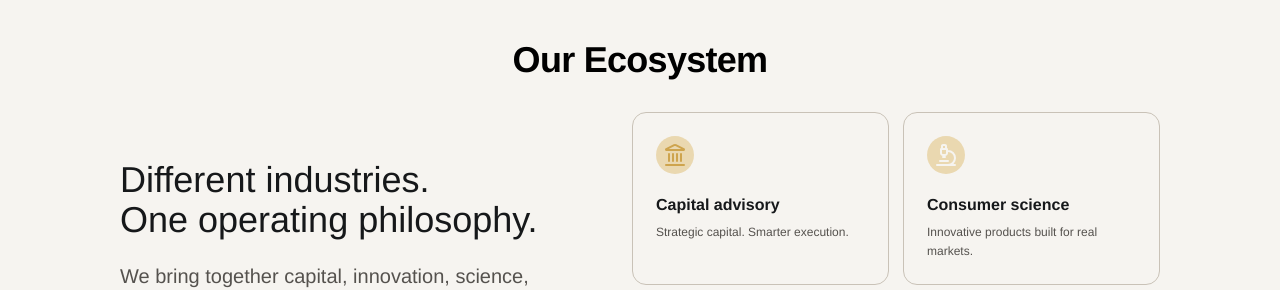
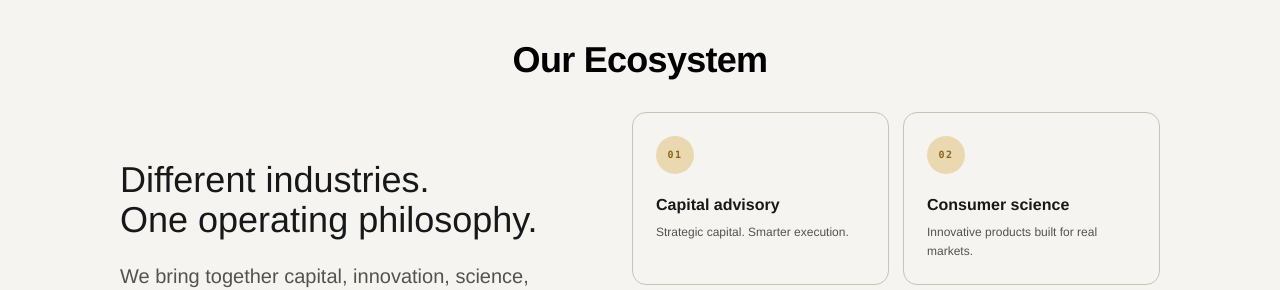
Before and after one commit to unifirolabs-beep/ugrp, a Next.js app: page /about in a window 1280 px wide. Shown: the part 2880-3170 px from the top of the page. Built offline with nearby package versions, Linux system fonts and the light colour scheme.

Commit message:
removed image stuck feature when hovered in ventures page, added all numbers in ecosystem section

```diff
--- a/src/components/about/EcosystemCard.jsx
+++ b/src/components/about/EcosystemCard.jsx
@@ -1,4 +1,3 @@
-import Image from "next/image";
 import AboutParagraph from "./AboutParagraph";
 import Reveal from "./Reveal";
 
@@ -9,18 +8,9 @@ export default function EcosystemCard({ title, children, index }) {
         className="w-full rounded-[14px] border border-[#c9c2b7] bg-[#f6f4f0] p-[23px] transition-all duration-300 hover:border-[#cea44d] hover:bg-[#cea44d] [&_h3]:mb-[7px] [&_p]:text-[12px]/[19px] hover:[&_p]:text-[#302611] max-[701px]:p-[18px]"
       >
         <span className="mb-5 flex size-[38px] items-center justify-center rounded-full bg-[#ead8b0]">
-          {index < 2 ? (
-            <Image
-              src={`/images/about/${index === 0 ? "landmark" : "microscope"}.svg`}
-              alt=""
-              width={24}
-              height={24}
-            />
-          ) : (
-            <span className="block font-mono-brand text-[10px]/[14px] font-bold tracking-[.14em] uppercase text-[#89651d]">
-              0{index + 1}
-            </span>
-          )}
+          <span className="block font-mono-brand text-[10px]/[14px] font-bold tracking-[.14em] uppercase text-[#89651d]">
+            {String(index + 1).padStart(2, "0")}
+          </span>
         </span>
         <h3>{title}</h3>
         <AboutParagraph>{children}</AboutParagraph>
--- a/src/components/ventures/Hero.jsx
+++ b/src/components/ventures/Hero.jsx
@@ -44,12 +44,12 @@ export default function Hero() {
   return (
     <div className="w-full bg-[#f6f4f0] text-[#111315] font-sans overflow-x-hidden">
       {/* ========================================================= */}
-      {/* 1. HERO SECTION                                           */}
+      {/* 1. HERO SECTION                                          */}
       {/* Contains floating arch of 9 cards and headline callout    */}
       {/* ========================================================= */}
       <section className="relative w-full flex flex-col items-center justify-start pt-6 sm:pt-10 pb-12 overflow-hidden">
         {/* INFINITE HORIZONTAL SCROLLING ARCH (Unified for mobile & desktop) */}
-        <div className="w-full overflow-hidden relative">
+        <div className="w-full overflow-hidden relative pointer-events-none">
           <div className="flex animate-infinite-marquee">
             {/* First Set of 9-Card Arch */}
             <div className="relative w-[1440px] min-w-[1440px] h-[480px] shrink-0">
@@ -62,14 +62,14 @@ export default function Hero() {
                   <div
                     key={`set1-${card.id}-${index}`}
                     style={pos}
-                    className={`absolute w-[182px] h-[206px] rounded-[14px] border-[2.5px] border-[#CEA44D] ${bgColor} overflow-hidden shadow-sm flex items-end justify-center transition-transform duration-300 hover:scale-105 pointer-events-auto`}
+                    className={`absolute w-[182px] h-[206px] rounded-[14px] border-[2.5px] border-[#CEA44D] ${bgColor} overflow-hidden shadow-sm flex items-end justify-center`}
                   >
                     <div className="relative w-full h-full">
                       <Image
                         src={card.img}
                         alt="Venture Leader"
                         fill
-                        className="object-contain object-bottom"
+                        className="object-contain object-bottom select-none"
                         sizes="182px"
                       />
                     </div>
@@ -89,14 +89,14 @@ export default function Hero() {
                   <div
                     key={`set2-${card.id}-${index}`}
                     style={pos}
-                    className={`absolute w-[182px] h-[206px] rounded-[14px] border-[2.5px] border-[#CEA44D] ${bgColor} overflow-hidden shadow-sm flex items-end justify-center transition-transform duration-300 hover:scale-105 pointer-events-auto`}
+                    className={`absolute w-[182px] h-[206px] rounded-[14px] border-[2.5px] border-[#CEA44D] ${bgColor} overflow-hidden shadow-sm flex items-end justify-center`}
                   >
                     <div className="relative w-full h-full">
                       <Image
                         src={card.img}
                         alt="Venture Leader"
                         fill
-                        className="object-contain object-bottom"
+                        className="object-contain object-bottom select-none"
                         sizes="182px"
                       />
                     </div>
@@ -110,7 +110,7 @@ export default function Hero() {
         {/* HERO CORE TEXT & CTA */}
         <div className="relative z-10 max-w-[680px] mx-auto text-center flex flex-col items-center mt-3 sm:mt-6 px-4 pt-4">
           <h1 className="font-bold not-italic text-4xl md:text-5xl leading-[100%] tracking-[0%] text-center text-neutral-900">
-            We Don&apos;t Just Invest in Ideas.
+            We Don&apos;t Just Invest in Ideas.{" "}
             <span className="font-bold not-italic text-4xl md:text-5xl leading-[100%] tracking-[0%] text-center text-[#CEA44D]">
               We Build Them.
             </span>
@@ -129,7 +129,7 @@ export default function Hero() {
           <button
             type="button"
             onClick={handleScrollToVentures}
-            className="mt-6 w-[207px] h-[32px] inline-flex items-center justify-center gap-1 rounded-[3px] bg-[#CEA44D] hover:bg-[#b3882e] text-white text-[12px] font-bold tracking-wider uppercase transition-all shadow-sm active:scale-95 cursor-pointer font-sans"
+            className="mt-6 w-[207px] h-[32px] inline-flex items-center justify-center gap-1 rounded-[3px] bg-[#CEA44D] hover:bg-[#b3882e] text-white text-[12px] font-bold tracking-wider uppercase transition-colors shadow-sm cursor-pointer font-sans"
           >
             Explore Our Ventures →
           </button>
```
